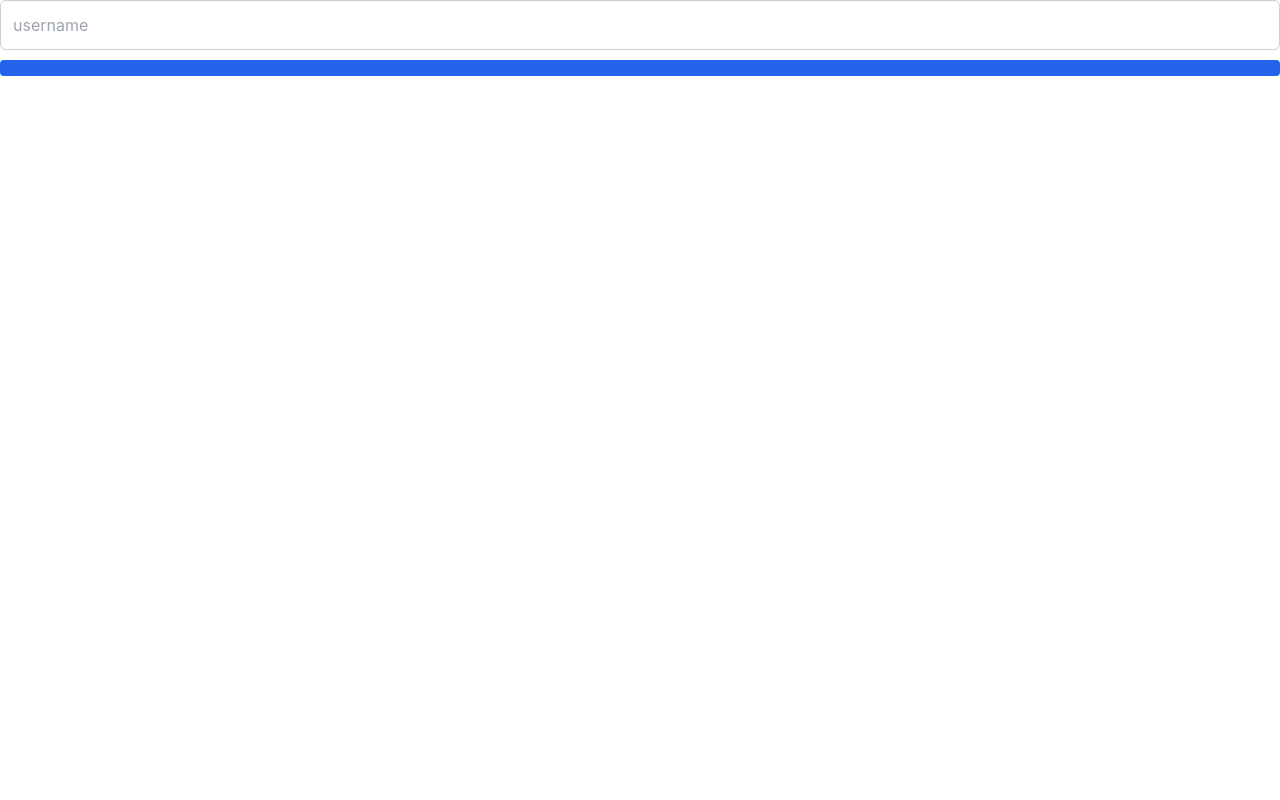
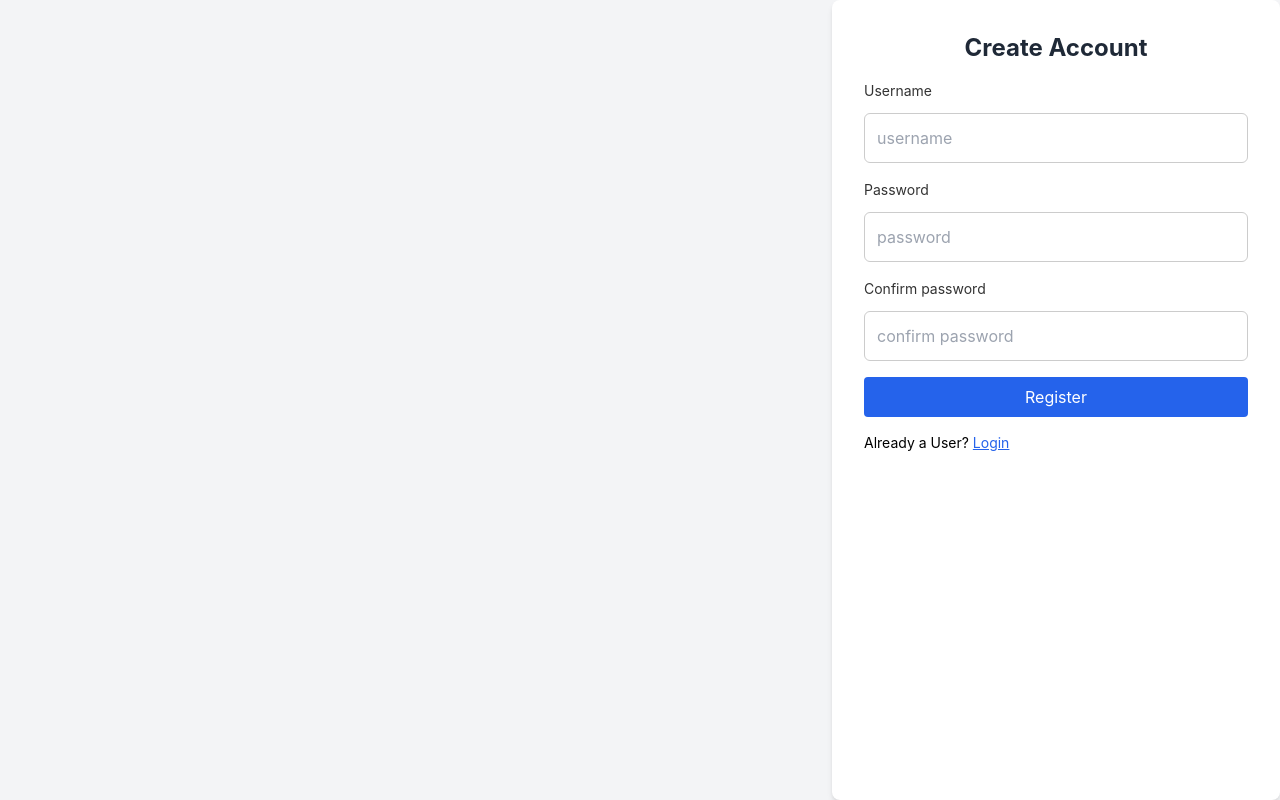
Before and after one commit to keshavkumar97/omni-banking-ui, a React (Create React App) app: page /register in a window 1280 px wide. Built offline with nearby package versions, Linux system fonts and the light colour scheme.

Commit message:
login and register form create

```diff
--- a/src/components/FormInput.jsx
+++ b/src/components/FormInput.jsx
@@ -1,12 +1,18 @@
-const FormInput = ({ type, placeholder, value, onChange }) => {
+const FormInput = ({ type, name, placeholder, value, onChange }) => {
   return (
+    <>
+      <div className="form-group">
+        {name && <label className="label" htmlFor={name}>{name[0].toUpperCase() + name.slice(1)}</label>}
         <input
           type={type}
+          id={name}
           placeholder={placeholder}
           value={value}
           onChange={onChange}
           className="input"
         />
+      </div>
+    </>
   );
 };
 
--- a/src/index.css
+++ b/src/index.css
@@ -28,3 +28,28 @@ code {
 .input:focus {
   border-color: #3b82f6; /* blue-500 */
 }
+
+.button {
+  padding: 0.75rem 1.5rem;
+  background-color: #3b82f6;
+  color: white;
+  border: none;
+  border-radius: 0.375rem;
+  cursor: pointer;
+}
+.button:hover {
+  background-color: #2563eb; /* darker blue */
+}
+
+.form-group {
+  display: flex;
+  flex-direction: column;
+  align-items: left;
+  gap: 0.5rem; /* spacing between label and input */
+}
+
+.label {
+  font-size: 0.875rem;
+  margin-bottom: 0.25rem;
+  color: #333;
+}
--- a/src/pages/LoginPage.jsx
+++ b/src/pages/LoginPage.jsx
@@ -1,7 +1,23 @@
-const LoginPage = ()=>{
-    return (
-        <div></div>
-    )
-}
+import FormButton from "../components/FormButton";
+import FormInput from "../components/FormInput";
+
+const LoginPage = () => {
+  return (
+    <div className="min-h-screen flex justify-end  bg-gray-100">
+      <form className="bg-white p-8 rounded-lg shadow-md w-full max-w-md space-y-4">
+        <h2 className="text-2xl font-bold text-center text-gray-800">
+          Create Account
+        </h2>
+        <FormInput type="text" name="username" placeholder="username" />
+        <FormInput type="password" name="password" placeholder="password" />
+        <FormButton>Login</FormButton>
+        <div className="flex justify-between text-sm text-blue-600 underline mt-2">
+          <a href="/forgot-password">Forgot password?</a>
+          <a href="/register">Register User</a>
+        </div>
+      </form>
+    </div>
+  );
+};
 
 export default LoginPage;
--- a/src/pages/RegisterPage.jsx
+++ b/src/pages/RegisterPage.jsx
@@ -1,14 +1,28 @@
 import FormInput from "../components/FormInput";
 import FormButton from "../components/FormButton";
 
-const RegisterPage = ()=>{
-    return (
-        <div>
-            <form>
-                <FormInput type="text" placeholder="username"/>
-                <FormButton/>
-            </form>
+const RegisterPage = () => {
+  return (
+    <div className="min-h-screen flex justify-end  bg-gray-100">
+      <form className="bg-white p-8 rounded-lg shadow-md w-full max-w-md space-y-4">
+        <h2 className="text-2xl font-bold text-center text-gray-800">
+          Create Account
+        </h2>
+        <FormInput type="text" name="username" placeholder="username" />
+        <FormInput type="password" name="password" placeholder="password" />
+        <FormInput
+          type="password"
+          name="confirm password"
+          placeholder="confirm password"
+        />
+        <FormButton>Register</FormButton>
+        <div className="flex justify-between text-sm ">
+          <span>
+            Already a User? <a  className="text-blue-600 underline mt-2" href="/login">Login</a>
+          </span>
         </div>
-    )
-}
+      </form>
+    </div>
+  );
+};
 export default RegisterPage;
```
Lines whose indentation alone changed are shown as unchanged.
